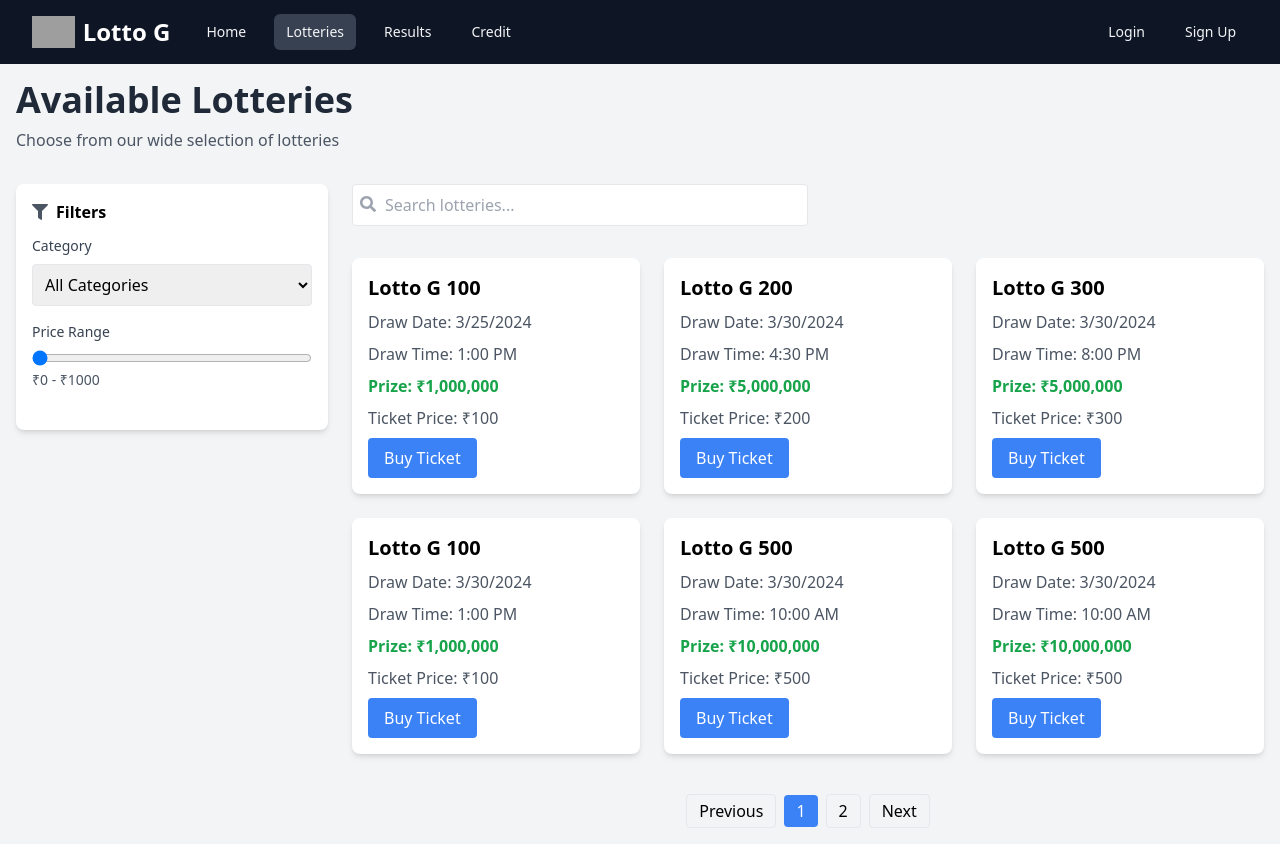
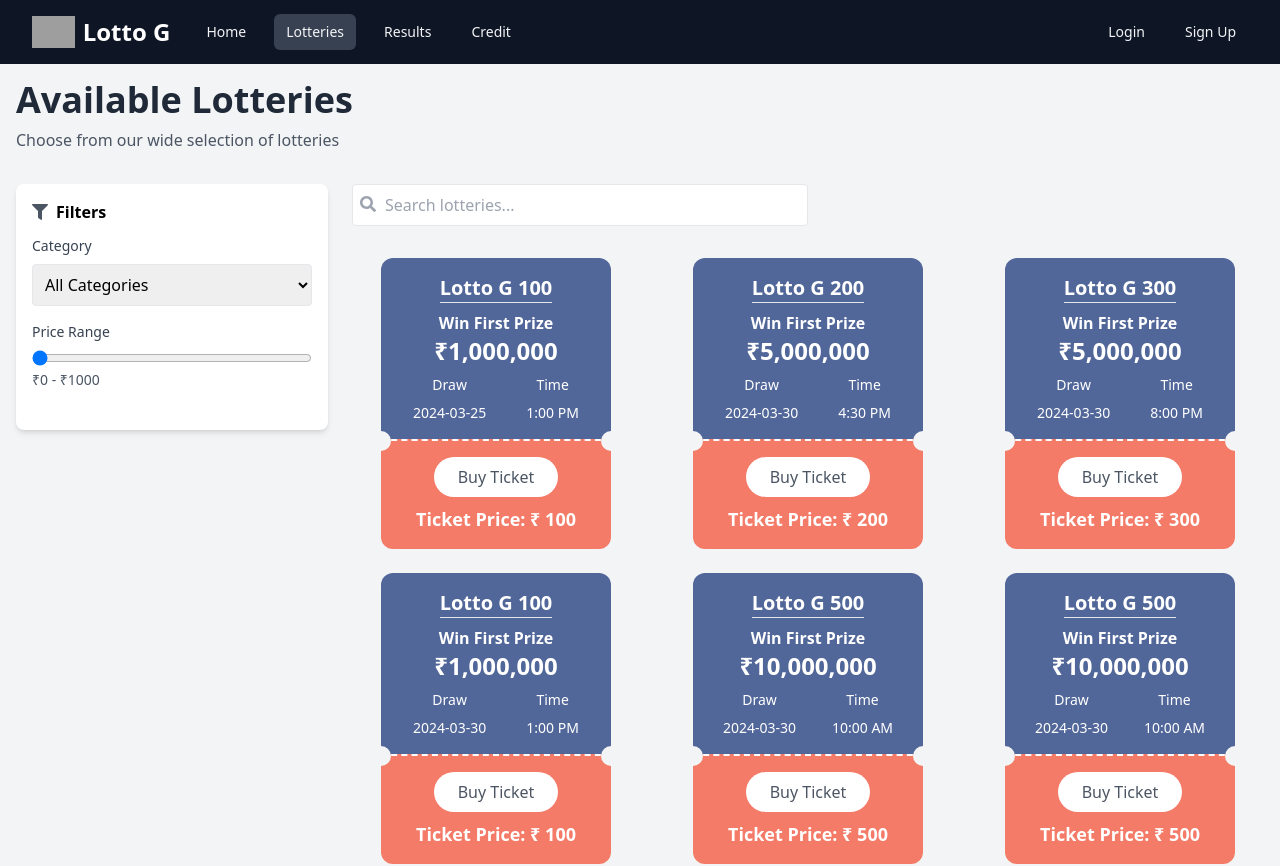
Before and after one commit to niteshjangid29/lottery-ft, a Next.js app: page /lotteries in a window 1280 px wide. Shown: the top 866 px of the page. Before the commit the page ends 844 px from the top, so only its background shows below. Built offline with nearby package versions, Linux system fonts and the light colour scheme; grey boxes are pictures that could not be loaded.

Commit message:
Changed the LotteryCard

```diff
--- a/app/draw/results/page.tsx
+++ b/app/draw/results/page.tsx
@@ -1,5 +1,3 @@
-import NumberPicker from "@/components/NumberPicker";
-
 export default function ResultsPage() {
 	return (
 		<div className="min-h-screen pt-16 bg-gray-100">
--- a/app/lotteries/page.tsx
+++ b/app/lotteries/page.tsx
@@ -1,6 +1,6 @@
 "use client";
 
-import Link from "next/link";
+import LotteryCard from "@/components/TicketCard";
 import React, { useMemo, useState } from "react";
 import { FaSearch, FaFilter } from "react-icons/fa";
 
@@ -209,66 +209,12 @@ export default function LotteriesPage() {
 										No lotteries found
 									</div>
 								) : (
-									<div className="grid grid-cols-2 lg:grid-cols-3 gap-6">
+									<div className="grid grid-cols-2 lg:grid-cols-3 gap-6 place-items-center">
 										{paginatedLotteries.map((lottery) => (
-											<div
+											<LotteryCard
+												lotteryData={lottery}
 												key={lottery.id}
-												className="bg-white rounded-lg shadow-md overflow-hidden cursor-pointer"
-											>
-												<div className="flex flex-col p-4 gap-y-2">
-													<h3 className="text-xl font-semibold">
-														{lottery.name}
-													</h3>
-													<div className="flex flex-col gap-y-2">
-														<p className="text-gray-600">
-															Draw Date:{" "}
-															{new Date(
-																lottery.drawDate
-															).toLocaleDateString()}
-														</p>
-														<p className="text-gray-600">
-															Draw Time:{" "}
-															{lottery.drawTime}
-														</p>
-														<p className="text-green-600 font-semibold">
-															Prize:{" "}
-															{
-																lottery.prizeAmount
-															}
-														</p>
-														<p className="text-gray-600">
-															Ticket Price: ₹
-															{
-																lottery.ticketPrice
-															}
-														</p>
-													</div>
-													<Link
-														href={{
-															pathname: `/lotteries/purchaseTickets/${lottery.id}`,
-															query: {
-																id: lottery.id,
-																name: lottery.name,
-																drawDate:
-																	lottery.drawDate,
-																drawTime:
-																	lottery.drawTime,
-																prizeAmount:
-																	lottery.prizeAmount,
-																ticketPrice:
-																	lottery.ticketPrice,
-																category:
-																	lottery.category,
-																digitLength:
-																	lottery.digitLength,
-															},
-														}}
-														className="w-max bg-blue-500 text-white py-2 px-4 rounded hover:bg-blue-600 transition"
-													>
-														Buy Ticket
-													</Link>
-												</div>
-											</div>
+											/>
 										))}
 									</div>
 								)}
--- a/components/NumberPicker.tsx
+++ b/components/NumberPicker.tsx
@@ -1,6 +1,6 @@
 "use client";
 
-import React, { useState } from "react";
+import React from "react";
 import { FaChevronUp, FaChevronDown } from "react-icons/fa";
 
 interface NumberPickerProps {
@@ -88,6 +88,7 @@ const NumberPicker: React.FC<NumberPickerProps> = ({
 				onChange={handleChange}
 				onKeyDown={handleKeyDown}
 				data-index={index}
+				placeholder="0"
 				className="w-12 h-12 text-center text-2xl border rounded-md focus:outline-none focus:ring-2 focus:ring-blue-500"
 				maxLength={1}
 			/>
--- /dev/null
+++ b/components/TicketCard.tsx
@@ -0,0 +1,81 @@
+import Link from "next/link";
+import React from "react";
+
+interface LotteryItem {
+	id: number;
+	name: string;
+	drawDate: string;
+	drawTime: string;
+	prizeAmount: string;
+	ticketPrice: number;
+	category: string;
+	digitLength: number;
+}
+
+interface LotteryCardProps {
+	lotteryData: LotteryItem;
+}
+
+const LotteryCard: React.FC<LotteryCardProps> = ({ lotteryData }) => {
+	return (
+		<div>
+			<div className="flex flex-col justify-center gap-2 items-center bg-[#526799] p-2 md:p-4 rounded-t-xl w-[150px] h-auto md:w-[230px]">
+				<p className="text-white text-xl font-semibold border-b border-gray-200">
+					{lotteryData.name}
+				</p>
+				<div className="flex flex-col items-center h-3/4">
+					<p className="text-white text-md font-semibold">
+						{"Win First Prize"}
+					</p>
+					<p className="text-white text-2xl font-bold">
+						{lotteryData.prizeAmount}
+					</p>
+				</div>
+				<div className="flex flex-wrap items-center justify-around gap-2 w-full">
+					<div className="flex flex-col items-center gap-1 md:gap-2">
+						<p className="text-white text-xs md:text-sm">Draw</p>
+						<p className="text-white text-xs md:text-sm">
+							{lotteryData.drawDate}
+						</p>
+					</div>
+					<div className="flex flex-col items-center gap-1 md:gap-2">
+						<p className="text-white text-xs md:text-sm">Time</p>
+						<p className="text-white text-xs md:text-sm">
+							{lotteryData.drawTime}
+						</p>
+					</div>
+				</div>
+			</div>
+			<div className="flex justify-between items-center relative bg-[#F37B67] p-2 md:p-4 rounded-b-xl w-[150px] h-auto md:w-[230px] border-t-2 border-dashed border-white">
+				<div className="absolute top-0 left-0 w-[10px] h-[20px] -translate-y-[50%] rounded-e-full bg-gray-100"></div>
+				<div className="absolute top-0 right-0 w-[10px] h-[20px] rounded-s-full -translate-y-[50%] bg-gray-100"></div>
+				<div className="flex flex-col items-center justify-between gap-2 w-full">
+					<Link
+						href={{
+							pathname: `/lotteries/purchaseTickets/${lotteryData.id}`,
+							query: {
+								id: lotteryData.id,
+								name: lotteryData.name,
+								drawDate: lotteryData.drawDate,
+								drawTime: lotteryData.drawTime,
+								prizeAmount: lotteryData.prizeAmount,
+								ticketPrice: lotteryData.ticketPrice,
+								category: lotteryData.category,
+								digitLength: lotteryData.digitLength,
+							},
+						}}
+						className="bg-white text-gray-600 hover:text-white hover:outline hover:outline-white hover:bg-[#F37B67] py-1 md:py-2 px-4 md:px-6 rounded-full text-sm md:text-base transition-colors"
+					>
+						Buy Ticket
+					</Link>
+
+					<p className="text-white text-xs md:text-lg font-semibold">
+						Ticket Price: ₹ {lotteryData.ticketPrice}
+					</p>
+				</div>
+			</div>
+		</div>
+	);
+};
+
+export default LotteryCard;
```
